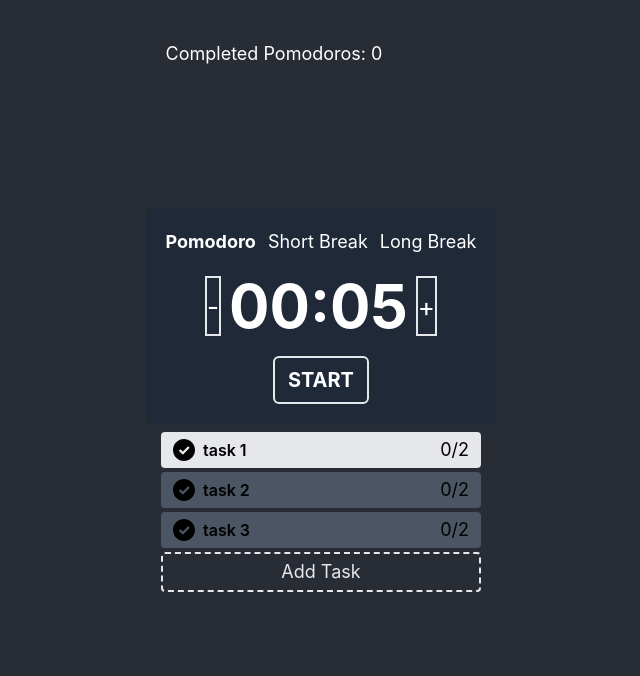
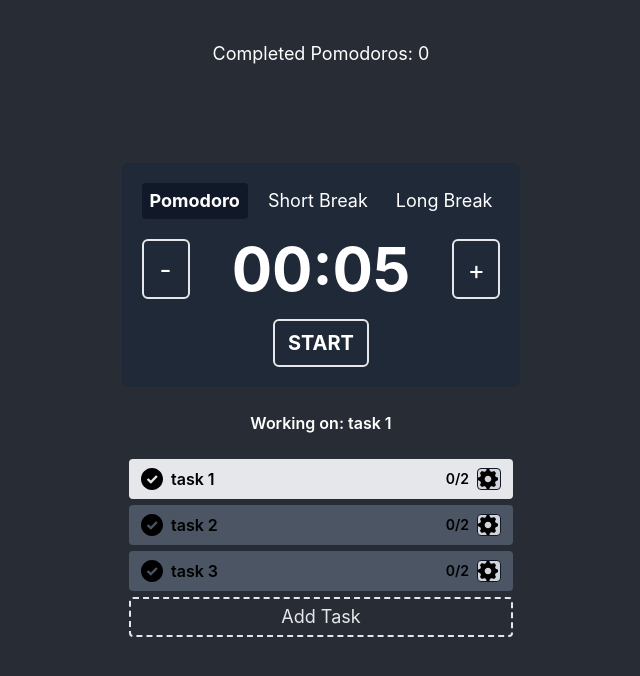
Before and after one commit to joeyiny/Pomodoro, a React (Create React App) app: page / in a window 1280 px wide. Shown: the top 676 px of the page, without its empty margins (319-959 px from the left). Built offline with nearby package versions, Linux system fonts and the light colour scheme; no server answers.

Commit message:
Allow user to delete tasks

```diff
--- a/src/Components/AddTaskButton.tsx
+++ b/src/Components/AddTaskButton.tsx
@@ -46,16 +46,17 @@
               Cancel
             </button>
             <button
-              className=" bg-gray-600 text-white rounded px-3 py-1"
-              onClick={() =>
+              className="bg-gray-600 text-white rounded px-3 py-1"
+              onClick={() => {
                 onClick({
                   title: taskName,
                   selected: false,
                   pomodorosCompleted: false,
                   pomodoroGoal: estimatedPomodoros,
                   completed: false,
-                })
-              }>
+                });
+                setButtonState(ButtonState.BUTTON);
+              }}>
               Save
             </button>
           </div>
--- a/src/Components/TaskBox.tsx
+++ b/src/Components/TaskBox.tsx
@@ -1,12 +1,24 @@
+import { useState } from "react";
+import { isSet } from "util/types";
 import type { Task } from "./TaskList";
 
-let TaskBox = ({ task, onClick }: { task: Task; onClick: () => void }) => {
+let TaskBox = ({
+  task,
+  onClick,
+  onDelete,
+}: {
+  task: Task;
+  onClick: () => void;
+  onDelete: () => void;
+}) => {
+  let [isSettingsOpen, setIsSettingsOpen] = useState<boolean>(false);
+
   return (
     <div
       className={`w-full text-black ${
         task.selected ? "bg-gray-200" : "bg-gray-600"
-      } text-lg px-3 py-1 rounded flex gap-2 justify-between cursor-pointer`}
-      onClick={onClick}>
+      } text-lg px-3 py-2 rounded cursor-pointer`}>
+      <div className=" flex gap-2 justify-between" onClick={onClick}>
         <span
           className={`flex gap-2 justify-start items-center ${
             task.completed && "line-through"
@@ -23,10 +35,25 @@
           </svg>
           <span className="text-base font-semibold">{task.title}</span>
         </span>
+        <span className="flex gap-2 text-sm font-semibold items-center">
           <span>
             {task.pomodorosCompleted ? task.pomodorosCompleted : 0}/
             {task.pomodoroGoal}
           </span>
+          <button
+            className="border border-gray-900 bg-gray-300 w-6 rounded justify-center text-center align-middle items-center"
+            onClick={() => setIsSettingsOpen(!isSettingsOpen)}>
+            <svg
+              xmlns="http://www.w3.org/2000/svg"
+              width="20"
+              height="20"
+              viewBox="0 0 24 24">
+              <path d="M24 13.616v-3.232c-1.651-.587-2.694-.752-3.219-2.019v-.001c-.527-1.271.1-2.134.847-3.707l-2.285-2.285c-1.561.742-2.433 1.375-3.707.847h-.001c-1.269-.526-1.435-1.576-2.019-3.219h-3.232c-.582 1.635-.749 2.692-2.019 3.219h-.001c-1.271.528-2.132-.098-3.707-.847l-2.285 2.285c.745 1.568 1.375 2.434.847 3.707-.527 1.271-1.584 1.438-3.219 2.02v3.232c1.632.58 2.692.749 3.219 2.019.53 1.282-.114 2.166-.847 3.707l2.285 2.286c1.562-.743 2.434-1.375 3.707-.847h.001c1.27.526 1.436 1.579 2.019 3.219h3.232c.582-1.636.75-2.69 2.027-3.222h.001c1.262-.524 2.12.101 3.698.851l2.285-2.286c-.744-1.563-1.375-2.433-.848-3.706.527-1.271 1.588-1.44 3.221-2.021zm-12 2.384c-2.209 0-4-1.791-4-4s1.791-4 4-4 4 1.791 4 4-1.791 4-4 4z" />
+            </svg>
+          </button>
+        </span>
+      </div>
+      {isSettingsOpen ? <button onClick={() => onDelete()}>delete</button> : ""}
     </div>
   );
 };
--- a/src/Components/TaskList.tsx
+++ b/src/Components/TaskList.tsx
@@ -11,7 +11,7 @@
   note?: string;
 };
 
-let Tasks = () => {
+let TaskList = () => {
   let [tasks, setTasks] = useState<Array<Task>>([
     {
       title: "task 1",
@@ -40,6 +40,20 @@
 
   let addTask = (task) => {
     setTasks([...tasks, task]);
+    setSelectedTaskIndex(tasks.length);
+  };
+
+  let deleteTask = (taskIndex) => {
+    console.log(taskIndex);
+    let newTasks = [...tasks];
+    newTasks.splice(taskIndex, 1);
+    setTasks(newTasks);
+  };
+
+  let completeTask = (taskIndex) => {
+    let newTasks = [...tasks];
+    newTasks[taskIndex].completed = true;
+    setTasks(newTasks);
   };
 
   let iterateNumberOfPomodorosForSelectedTask = () => {
@@ -65,15 +79,27 @@
   };
 
   const listTasks = tasks.map((task, i) => {
-    return <TaskBox task={task} onClick={() => selectTask(i)} />;
+    return (
+      <TaskBox
+        task={task}
+        onClick={() => selectTask(i)}
+        onDelete={() => deleteTask(i)}
+      />
+    );
   });
 
   return (
-    <div className="w-80 flex gap-1 mt-2 flex-col">
-      {listTasks}
-      <AddTaskButton onClick={(t) => addTask(t)} />
+    <div>
+      <p className="text-base font-semibold my-6">
+        Working on:{" "}
+        {selectedTaskIndex < tasks.length && tasks[selectedTaskIndex].title}
+      </p>
+      <div className="w-96 flex gap-1.5 mt-2 flex-col">
+        {listTasks}
+        <AddTaskButton onClick={(t) => addTask(t)} />
+      </div>
     </div>
   );
 };
 
-export default Tasks;
+export default TaskList;
--- a/src/Components/Timer.tsx
+++ b/src/Components/Timer.tsx
@@ -93,42 +93,42 @@
 
   return (
     <div className="bg-gray-800 p-5 rounded-md flex gap-5 flex-col">
-      <div className="absolute top-10 text-lg">
-        <p>Completed Pomodoros: {completedPomodoros}</p>
+      <div className="absolute top-10 text-lg left-0 right-0">
+        <p className="text-center">Completed Pomodoros: {completedPomodoros}</p>
       </div>
       <div className="flex gap-3 text-lg">
         <span
           className={`${
-            sessionType === SessionType.POMODORO && "font-bold"
-          } cursor-pointer`}
+            sessionType === SessionType.POMODORO && "font-bold bg-gray-900"
+          } cursor-pointer px-2 py-1 rounded`}
           onClick={() => setSession(SessionType.POMODORO)}>
           {SessionType.POMODORO}
         </span>
         <span
           className={`${
-            sessionType === SessionType.SHORTBREAK && "font-bold"
-          } cursor-pointer`}
+            sessionType === SessionType.SHORTBREAK && "font-bold bg-gray-900"
+          } cursor-pointer px-2 py-1 rounded`}
           onClick={() => setSession(SessionType.SHORTBREAK)}>
           {SessionType.SHORTBREAK}
         </span>
         <span
           className={`${
-            sessionType === SessionType.LONGBREAK && "font-bold"
-          } cursor-pointer`}
+            sessionType === SessionType.LONGBREAK && "font-bold bg-gray-900"
+          } cursor-pointer px-2 py-1 rounded`}
           onClick={() => setSession(SessionType.LONGBREAK)}>
           {SessionType.LONGBREAK}
         </span>
       </div>
-      <span id="timer" className="flex gap-2 justify-center">
+      <span id="timer" className="flex gap-2 justify-between">
         <button
-          className="border-2 disabled:border-gray-600 disabled:text-gray-600"
+          className="border-2 disabled:border-gray-700 disabled:text-gray-700 w-12 rounded-md"
           disabled={isActive}
           onClick={() => decrement()}>
           -
         </button>
         <span className="font-bold text-6xl">{getTimestamp()}</span>
         <button
-          className="border-2 disabled:border-gray-600 disabled:text-gray-600"
+          className="border-2 disabled:border-gray-700 disabled:text-gray-700 w-12 rounded-md"
           disabled={isActive}
           onClick={() => increment()}>
           +
```
Lines whose indentation alone changed are shown as unchanged.
